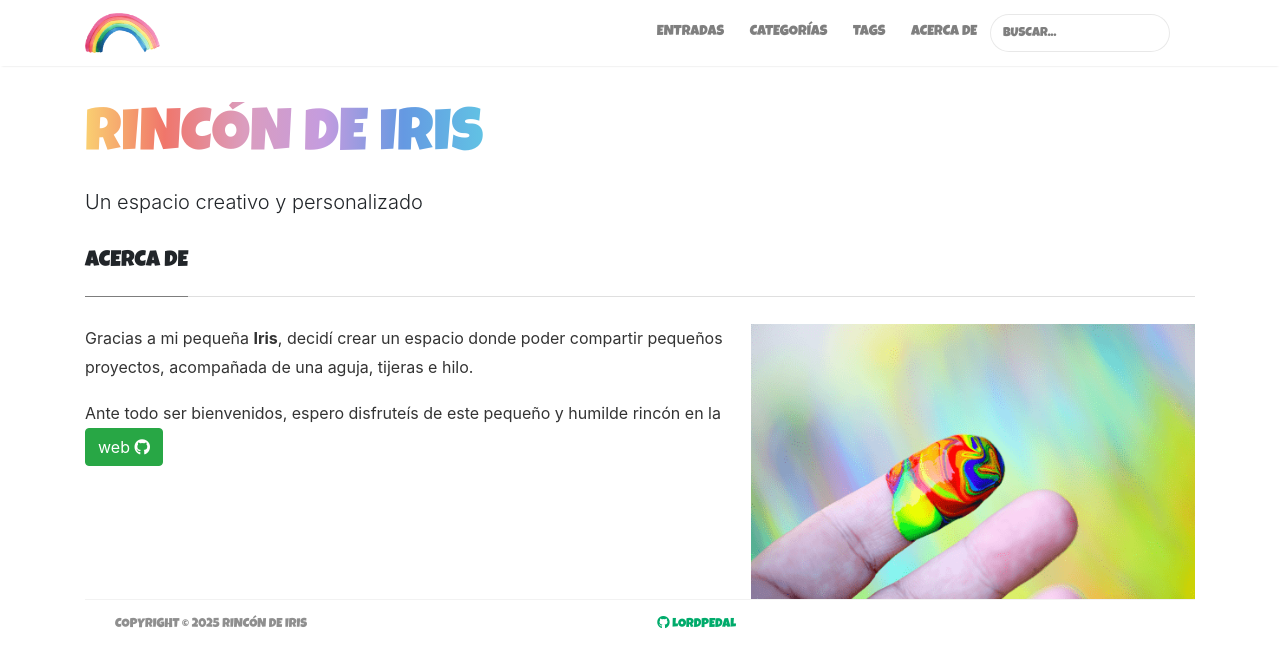
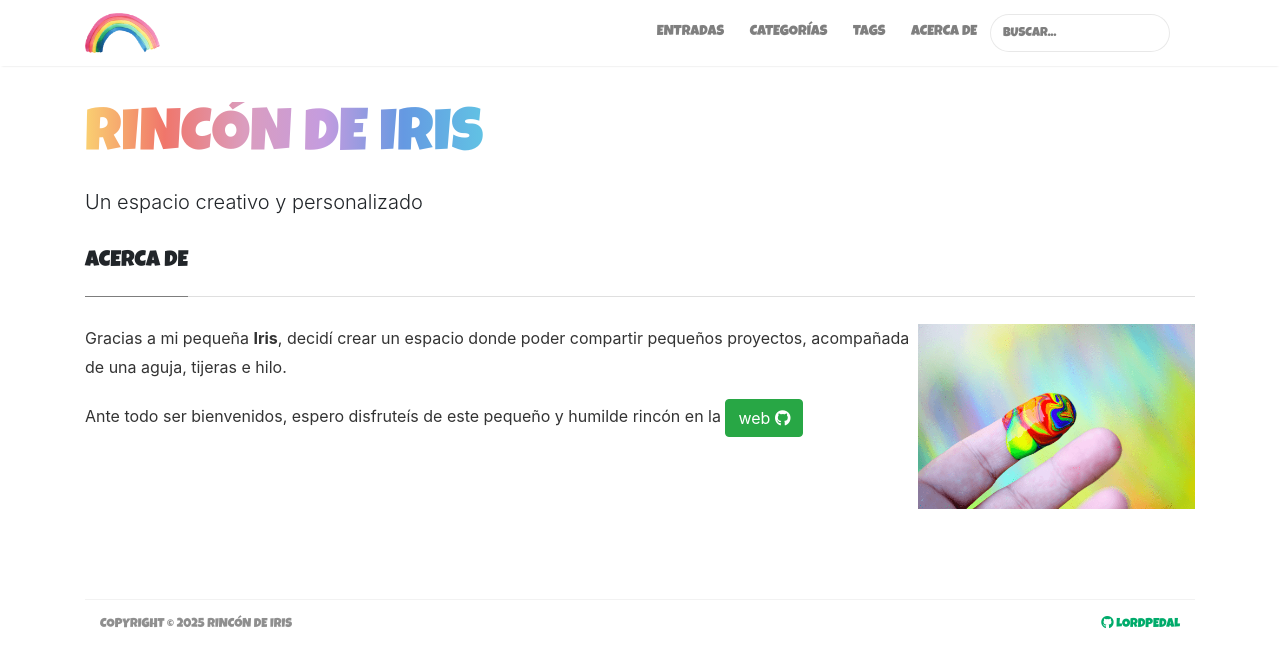
Before and after one commit to Lordpedal/rincondeiris, a Jekyll site: the page built from _pages/about.md, in a window 1280 px wide. Shown: the top 667 px of the page. Built offline with Jekyll 4.4.1, drawn with Linux system fonts in a browser that asks for light colours; nearby versions of some CDN libraries.

Commit message:
Actualización dom 30 mar 2025 09:42:00 CEST

```diff
--- a/_pages/about.md
+++ b/_pages/about.md
@@ -5,7 +5,7 @@
 comments: false
 ---
 
-![Avatar](/assets/images/avatar.png){:style="float:right; height:40%; width:40%; margin-left:auto"}
+![Avatar](/assets/images/avatar.png){:style="float:right; height:25%; width:25%; margin-left:auto"}
 
 Gracias a mi pequeña **Iris**, decidí crear un espacio donde poder compartir pequeños proyectos, acompañada de una aguja, tijeras e hilo.
 
```
